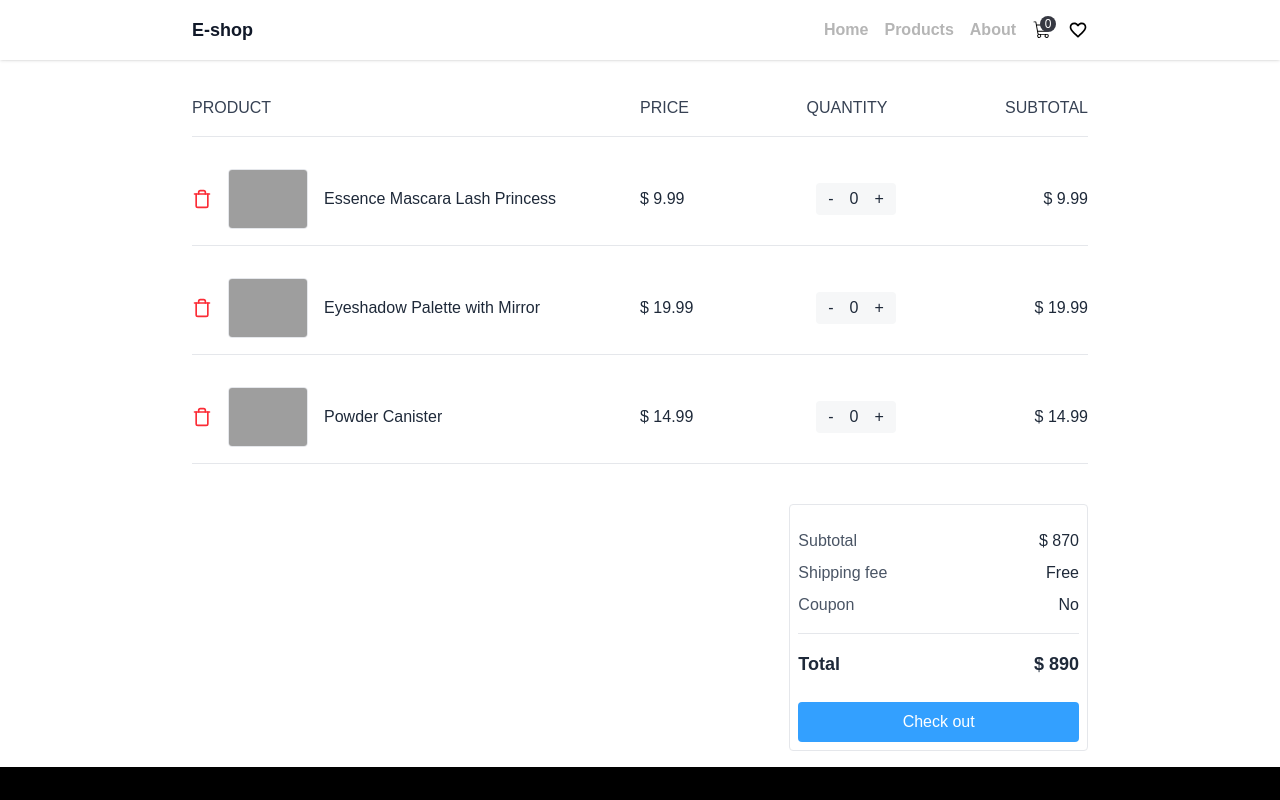
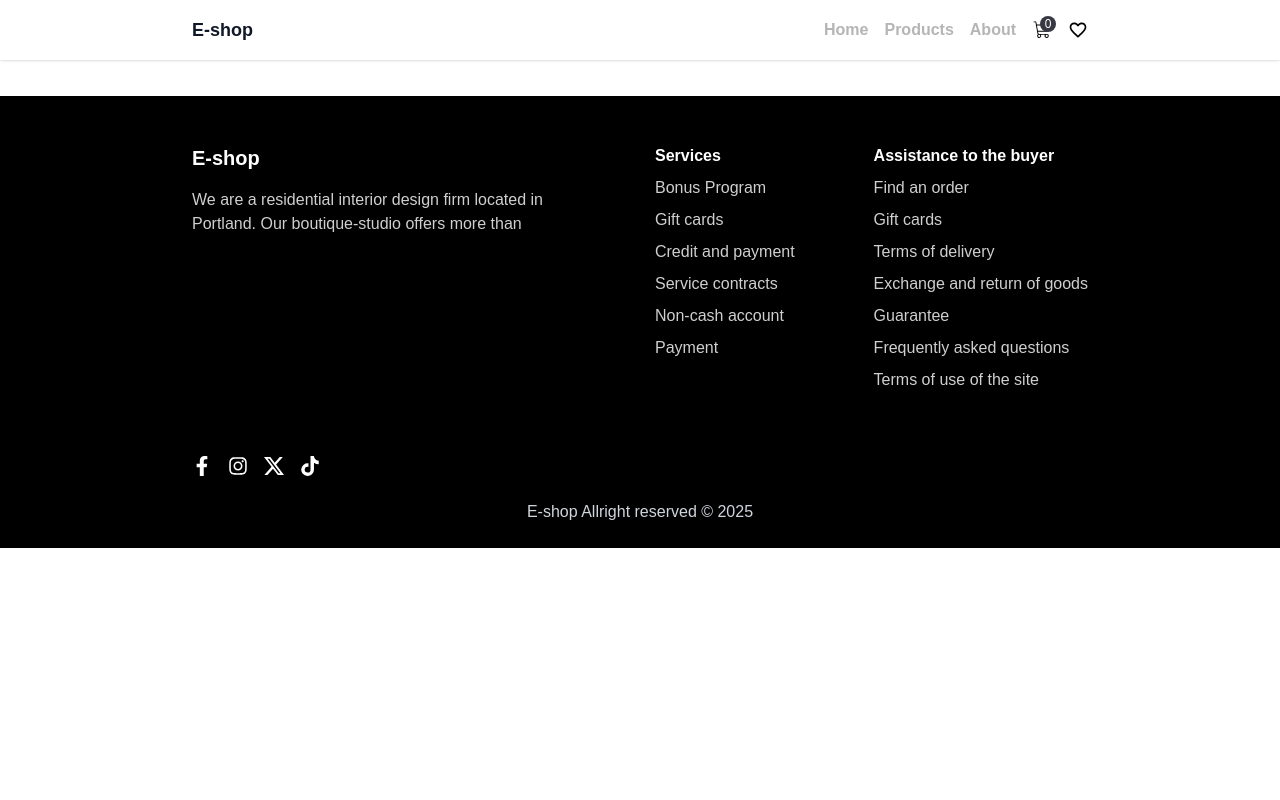
Before and after one commit to hayle01/E-shop-App, a React (Vite) app: page /cart in a window 1280 px wide. Shown: the top 800 px of the page. Built offline with nearby package versions, Linux system fonts and the light colour scheme; grey boxes are pictures that could not be loaded.

Commit message:
Completed all functions

```diff
--- a/src/components/NavBar.jsx
+++ b/src/components/NavBar.jsx
@@ -1,9 +1,11 @@
-import React from "react";
+import React, { useContext } from "react";
 import { NavLink } from "react-router";
 import { PiShoppingCartLight } from "react-icons/pi";
 import { MdOutlineFavoriteBorder } from "react-icons/md";
+import { ShopContext } from "../utility/ShopContext";
 
 export const NavBar = () => {
+  const {products} = useContext(ShopContext);
   return (
     <div className="fixed top-0 left-0 right-0 bg-opacity-60 backdrop-blur-sm bg-white shadow z-10 w-full">
       <div className="max-w-4xl mx-auto py-4 flex justify-between items-center">
@@ -46,7 +48,7 @@ export const NavBar = () => {
             <PiShoppingCartLight size={20} />
 
             <span className="absolute -top-1 -right-1 h-4 w-4 text-white text-xs flex items-center justify-center bg-[#363842] rounded-full">
-              0
+             {products?.length || 0}
             </span>
           </NavLink>
           <NavLink to="whishlist">
--- a/src/components/ProductDetailsSkeleton.jsx
+++ b/src/components/ProductDetailsSkeleton.jsx
@@ -109,7 +109,7 @@ export const ProductDetailsSkeleton = () => {
             {Array(5)
               .fill()
               .map((_, i) => (
-                <div className="flex items-center gap-2">
+                <div key={i} className="flex items-center gap-2">
                   <div className="w-8 h-8 rounded bg-gradient-to-r from-gray-200 to-gray-300"></div>
                   <div className="w-[75%] h-8 rounded bg-gradient-to-r from-gray-200 to-gray-300"></div>
                   <div className="w-8 h-8 rounded bg-gradient-to-r from-gray-200 to-gray-300"></div>
--- a/src/pages/Cart.jsx
+++ b/src/pages/Cart.jsx
@@ -1,191 +1,10 @@
-import React, { useState } from 'react'
-import { FaTrash } from 'react-icons/fa';
+import React, { useContext, useState } from 'react'
 import { LuTrash, LuTrash2 } from 'react-icons/lu';
 import { EmptyCart } from '../components/EmptyCart';
+import { ShopContext } from '../utility/ShopContext';
 
 export const Cart = () => {
- const products = [
-    {
-      "id": 1,
-      "title": "Essence Mascara Lash Princess",
-      "description": "The Essence Mascara Lash Princess is a popular mascara known for its volumizing and lengthening effects. Achieve dramatic lashes with this long-lasting and cruelty-free formula.",
-      "category": "beauty",
-      "price": 9.99,
-      "discountPercentage": 7.17,
-      "rating": 4.94,
-      "stock": 5,
-      "tags": [
-        "beauty",
-        "mascara"
-      ],
-      "brand": "Essence",
-      "sku": "RCH45Q1A",
-      "weight": 2,
-      "dimensions": {
-        "width": 23.17,
-        "height": 14.43,
-        "depth": 28.01
-      },
-      "warrantyInformation": "1 month warranty",
-      "shippingInformation": "Ships in 1 month",
-      "availabilityStatus": "Low Stock",
-      "reviews": [
-        {
-          "rating": 2,
-          "comment": "Very unhappy with my purchase!",
-          "date": "2024-05-23T08:56:21.618Z",
-          "reviewerName": "John Doe",
-          "reviewerEmail": "john.doe@x.dummyjson.com"
-        },
-        {
-          "rating": 2,
-          "comment": "Not as described!",
-          "date": "2024-05-23T08:56:21.618Z",
-          "reviewerName": "Nolan Gonzalez",
-          "reviewerEmail": "nolan.gonzalez@x.dummyjson.com"
-        },
-        {
-          "rating": 5,
-          "comment": "Very satisfied!",
-          "date": "2024-05-23T08:56:21.618Z",
-          "reviewerName": "Scarlett Wright",
-          "reviewerEmail": "scarlett.wright@x.dummyjson.com"
-        }
-      ],
-      "returnPolicy": "30 days return policy",
-      "minimumOrderQuantity": 24,
-      "meta": {
-        "createdAt": "2024-05-23T08:56:21.618Z",
-        "updatedAt": "2024-05-23T08:56:21.618Z",
-        "barcode": "9164035109868",
-        "qrCode": "https://assets.dummyjson.com/public/qr-code.png"
-      },
-      "images": [
-        "https://cdn.dummyjson.com/products/images/beauty/Essence%20Mascara%20Lash%20Princess/1.png"
-      ],
-      "thumbnail": "https://cdn.dummyjson.com/products/images/beauty/Essence%20Mascara%20Lash%20Princess/thumbnail.png"
-    },
-    {
-      "id": 2,
-      "title": "Eyeshadow Palette with Mirror",
-      "description": "The Eyeshadow Palette with Mirror offers a versatile range of eyeshadow shades for creating stunning eye looks. With a built-in mirror, it's convenient for on-the-go makeup application.",
-      "category": "beauty",
-      "price": 19.99,
-      "discountPercentage": 5.5,
-      "rating": 3.28,
-      "stock": 44,
-      "tags": [
-        "beauty",
-        "eyeshadow"
-      ],
-      "brand": "Glamour Beauty",
-      "sku": "MVCFH27F",
-      "weight": 3,
-      "dimensions": {
-        "width": 12.42,
-        "height": 8.63,
-        "depth": 29.13
-      },
-      "warrantyInformation": "1 year warranty",
-      "shippingInformation": "Ships in 2 weeks",
-      "availabilityStatus": "In Stock",
-      "reviews": [
-        {
-          "rating": 4,
-          "comment": "Very satisfied!",
-          "date": "2024-05-23T08:56:21.618Z",
-          "reviewerName": "Liam Garcia",
-          "reviewerEmail": "liam.garcia@x.dummyjson.com"
-        },
-        {
-          "rating": 1,
-          "comment": "Very disappointed!",
-          "date": "2024-05-23T08:56:21.618Z",
-          "reviewerName": "Nora Russell",
-          "reviewerEmail": "nora.russell@x.dummyjson.com"
-        },
-        {
-          "rating": 5,
-          "comment": "Highly impressed!",
-          "date": "2024-05-23T08:56:21.618Z",
-          "reviewerName": "Elena Baker",
-          "reviewerEmail": "elena.baker@x.dummyjson.com"
-        }
-      ],
-      "returnPolicy": "30 days return policy",
-      "minimumOrderQuantity": 32,
-      "meta": {
-        "createdAt": "2024-05-23T08:56:21.618Z",
-        "updatedAt": "2024-05-23T08:56:21.618Z",
-        "barcode": "2817839095220",
-        "qrCode": "https://assets.dummyjson.com/public/qr-code.png"
-      },
-      "images": [
-        "https://cdn.dummyjson.com/products/images/beauty/Eyeshadow%20Palette%20with%20Mirror/1.png"
-      ],
-      "thumbnail": "https://cdn.dummyjson.com/products/images/beauty/Eyeshadow%20Palette%20with%20Mirror/thumbnail.png"
-    },
-    {
-      "id": 3,
-      "title": "Powder Canister",
-      "description": "The Powder Canister is a finely milled setting powder designed to set makeup and control shine. With a lightweight and translucent formula, it provides a smooth and matte finish.",
-      "category": "beauty",
-      "price": 14.99,
-      "discountPercentage": 18.14,
-      "rating": 3.82,
-      "stock": 59,
-      "tags": [
-        "beauty",
-        "face powder"
-      ],
-      "brand": "Velvet Touch",
-      "sku": "9EN8WLT2",
-      "weight": 8,
-      "dimensions": {
-        "width": 24.16,
-        "height": 10.7,
-        "depth": 11.07
-      },
-      "warrantyInformation": "2 year warranty",
-      "shippingInformation": "Ships in 1-2 business days",
-      "availabilityStatus": "In Stock",
-      "reviews": [
-        {
-          "rating": 5,
-          "comment": "Very happy with my purchase!",
-          "date": "2024-05-23T08:56:21.618Z",
-          "reviewerName": "Ethan Thompson",
-          "reviewerEmail": "ethan.thompson@x.dummyjson.com"
-        },
-        {
-          "rating": 4,
-          "comment": "Great value for money!",
-          "date": "2024-05-23T08:56:21.618Z",
-          "reviewerName": "Levi Hicks",
-          "reviewerEmail": "levi.hicks@x.dummyjson.com"
-        },
-        {
-          "rating": 5,
-          "comment": "Highly impressed!",
-          "date": "2024-05-23T08:56:21.618Z",
-          "reviewerName": "Hazel Gardner",
-          "reviewerEmail": "hazel.gardner@x.dummyjson.com"
-        }
-      ],
-      "returnPolicy": "60 days return policy",
-      "minimumOrderQuantity": 25,
-      "meta": {
-        "createdAt": "2024-05-23T08:56:21.618Z",
-        "updatedAt": "2024-05-23T08:56:21.618Z",
-        "barcode": "0516267971277",
-        "qrCode": "https://assets.dummyjson.com/public/qr-code.png"
-      },
-      "images": [
-        "https://cdn.dummyjson.com/products/images/beauty/Powder%20Canister/1.png"
-      ],
-      "thumbnail": "https://cdn.dummyjson.com/products/images/beauty/Powder%20Canister/thumbnail.png"
-    }
-  ];
+ const { products, removeFromCart } = useContext(ShopContext);
 
   const [Quantity, setQuantity] = useState(0);
 
@@ -194,9 +13,10 @@ export const Cart = () => {
     setQuantity((prev) => prev + 1)
   }
 
+  if(!products) return <EmptyCart />;
   return (
     <>
-      {products.length > 0 ? (
+      {products.length > 0 && (
         <div className="flex flex-col space-y-4 w-full">
           <div className="w-full flex items-center sm:flex-wrap md:justify-between md:gap-4 gap-2 py-4 border-b border-gray-200">
             <div className="flex-1">
@@ -225,7 +45,10 @@ export const Cart = () => {
               className="w-full flex items-center sm:flex-wrap md:justify-between md:gap-4 gap-2 py-4 border-b border-gray-200"
             >
               <div className="flex-1 flex items-center space-x-4">
-                <LuTrash className="w-5 h-5 cursor-pointer text-red-500 hover:text-red-700 transition-colors duration-200 ease-in-out" />
+                <LuTrash
+                  onClick={() => removeFromCart(product)}
+                  className="w-5 h-5 cursor-pointer text-red-500 hover:text-red-700 transition-colors duration-200 ease-in-out"
+                />
                 <img
                   src={product.thumbnail}
                   alt={product.title}
@@ -255,7 +78,6 @@ export const Cart = () => {
               </div>
             </div>
           ))}
-
 
           <div className="flex md:items-end md:justify-end pt-6">
             <div className="w-full md:w-1/3 flex flex-col gap-4 border border-gray-200 rounded p-4 md:p-2">
@@ -299,8 +121,6 @@ export const Cart = () => {
             </div>
           </div>
         </div>
-      ) : (
-        <EmptyCart />
       )}
     </>
   );
```
Also changed, not shown: src/main.jsx (+12 -9 lines), src/pages/ProductDetails.jsx (+10 -7 lines), src/utility/ShopContext.jsx (+50 -6 lines).
